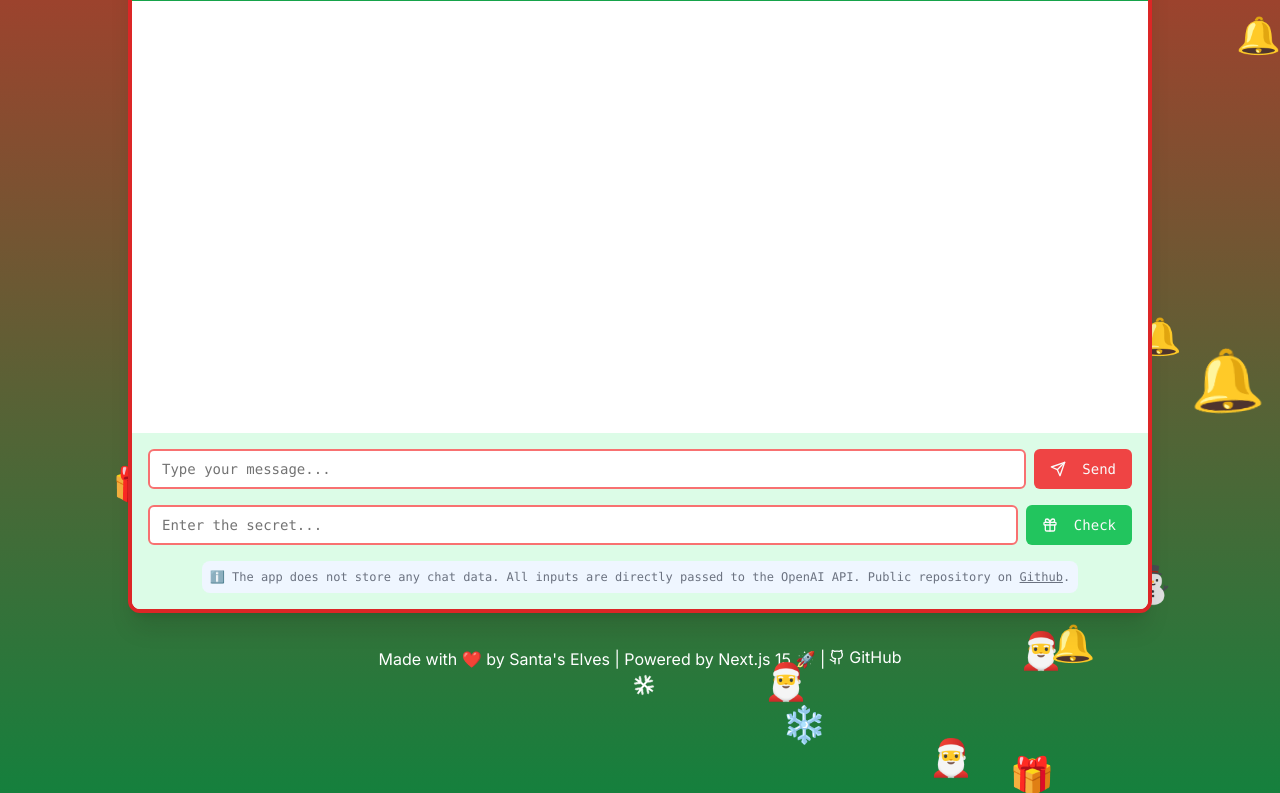
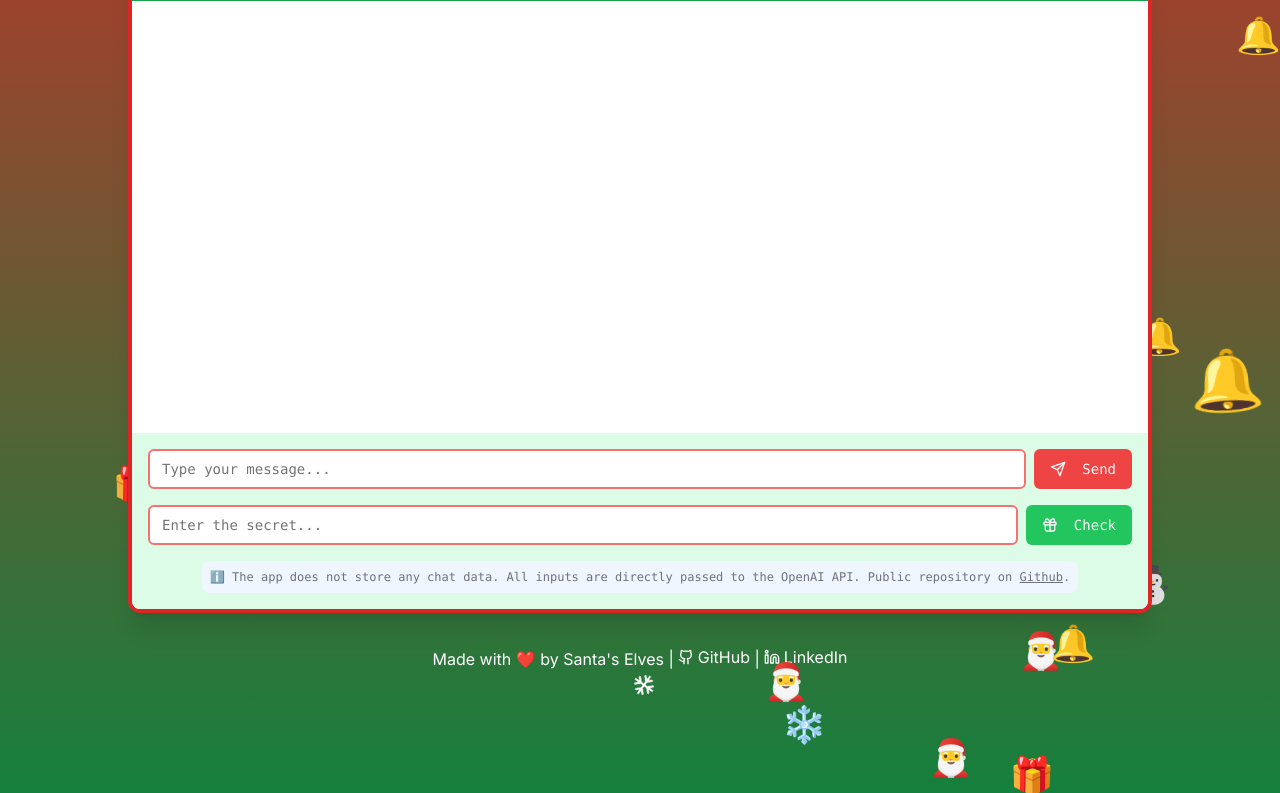
Before and after one commit to mjberli/santa-secret, a Next.js app: page / in a window 1280 px wide. Shown: the part 375-1168 px from the top of the page. Built offline with nearby package versions, Linux system fonts and the light colour scheme.

Commit message:
Updated footer links

```diff
--- a/app/page.tsx
+++ b/app/page.tsx
@@ -2,7 +2,7 @@
 
 import { useState, useEffect } from 'react'
 import SantaChat from '../components/SantaChat'
-import { Snowflake, Github } from 'lucide-react'
+import { Snowflake, Github, Linkedin } from 'lucide-react'
 
 export default function Home() {
   const [mounted, setMounted] = useState(false)
@@ -38,7 +38,7 @@ export default function Home() {
         <SantaChat />
       </div>
       <footer className="mt-8 text-center text-white">
-        <p>Made with ❤️ by Santa's Elves | Powered by Next.js 15 🚀 |
+        <p>Made with ❤️ by Santa's Elves |
           <a
             href="https://github.com/mjberli/santa-secret"
             rel="noopener noreferrer"
@@ -46,6 +46,14 @@ export default function Home() {
           >
             <Github className="w-4 h-4 ml-1 mr-1" />
             GitHub
+          </a> |
+          <a
+            href="https://www.linkedin.com/in/michaeljberli/"
+            rel="noopener noreferrer"
+            className="inline-flex items-center hover:text-yellow-300 transition-colors"
+          >
+            <Linkedin className="w-4 h-4 ml-1 mr-1" />
+            LinkedIn
           </a>
         </p>
         <Snowflake className="inline-block ml-2 animate-spin" />
```
